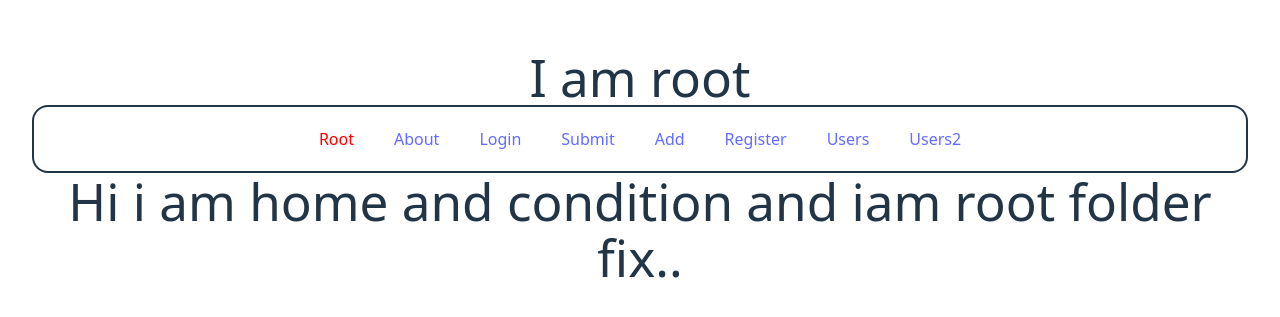
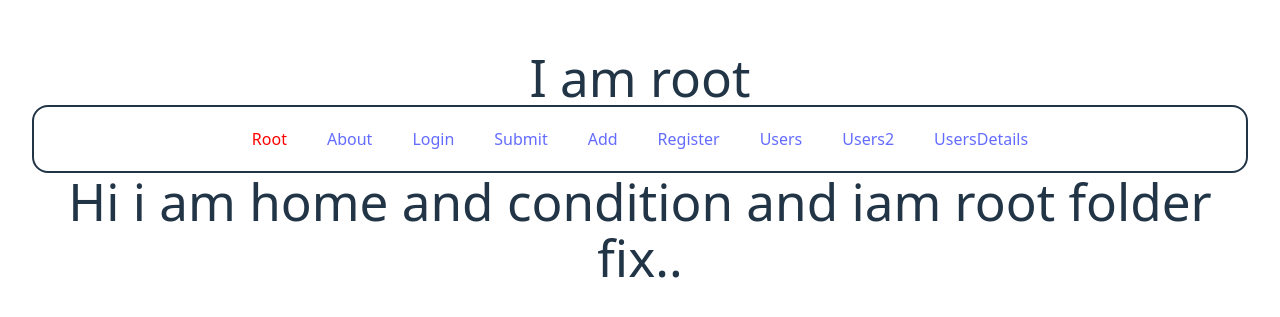
Before and after one commit to asik247/basic-react-routing, a React (Vite) app: page / in a window 1280 px wide. Shown: the part 233-550 px from the top of the page. Built offline with nearby package versions, Linux system fonts and the light colour scheme; no server answers.

Commit message:
daynamic path

```diff
--- a/src/components/RootFolder/Root.jsx
+++ b/src/components/RootFolder/Root.jsx
@@ -23,6 +23,7 @@ const Root = () => {
                 <NavLink className='m-5' to="register">Register</NavLink>
                 <NavLink className='m-5' to="users">Users</NavLink>
                 <NavLink className='m-5' to="users2">Users2</NavLink>
+                <NavLink className='m-5' to="user/1">UsersDetails</NavLink>
                 </nav>
             </div>
             <Outlet></Outlet>
--- /dev/null
+++ b/src/components/UsersDetails/UsersDetails.jsx
@@ -0,0 +1,11 @@
+import React from 'react';
+
+const UsersDetails = () => {
+    return (
+        <div>
+            <h1>boss ami users ar details bolci..</h1>
+        </div>
+    );
+};
+
+export default UsersDetails;
--- a/src/main.jsx
+++ b/src/main.jsx
@@ -12,6 +12,7 @@ import Register from "./components/RegisterFolder/Register.jsx";
 import Add from "./components/AddFolder/Add.jsx";
 import Users from "./components/UsersData/Users.jsx";
 import Users2 from "./components/UsersData2/Users2.jsx";
+import UsersDetails from "./components/UsersDetails/UsersDetails.jsx";
 
 const users2Data = fetch("https://jsonplaceholder.typicode.com/users").then(res=>res.json());
 
@@ -53,6 +54,10 @@ const router = createBrowserRouter([
         element: <Suspense fallback={<span>Loadding Data...</span>}>
           <Users2 users2Data={users2Data}></Users2>
         </Suspense>
+      },
+      {
+        path:'user/:userId',
+        Component:UsersDetails
       }
 
     ]
```
